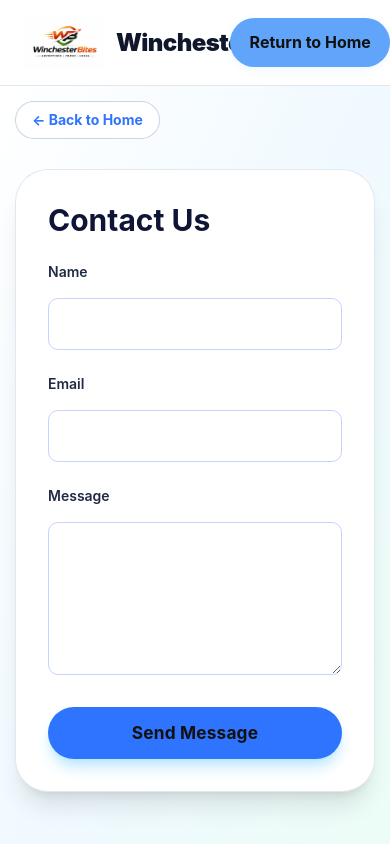
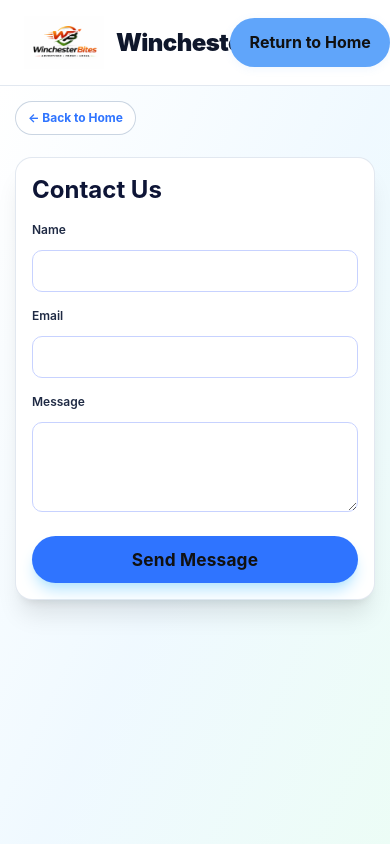
Before and after one commit to goatman500/winchesterbites-new, a Next.js app: page /contact in a window 390 px wide. Shown: the top 844 px of the page. Built offline with nearby package versions, Linux system fonts and the light colour scheme; no server answers.

Commit message:
Fix screen size

```diff
--- a/app/contact/page.tsx
+++ b/app/contact/page.tsx
@@ -25,26 +25,26 @@ export default function ContactPage() {
   }
 
   return (
-    <main className="min-h-screen bg-gradient-to-br from-white via-sky-50 to-emerald-50 px-6 py-12 text-slate-900">
-      <div className="mx-auto max-w-2xl">
-        <div className="mb-8">
+    <main className="min-h-screen bg-gradient-to-br from-white via-sky-50 to-emerald-50 px-2 py-6 sm:px-6 sm:py-12 text-slate-900">
+      <div className="mx-auto w-full max-w-lg sm:max-w-2xl">
+        <div className="mb-6 sm:mb-8">
           <Link
             href="/"
-            className="inline-flex items-center rounded-full bg-white px-4 py-2 text-sm font-semibold text-slate-700 ring-1 ring-slate-300 hover:bg-slate-50"
+            className="inline-flex items-center rounded-full bg-white px-3 py-2 sm:px-4 sm:py-2 text-xs sm:text-sm font-semibold text-slate-700 ring-1 ring-slate-300 hover:bg-slate-50"
           >
             ← Back to Home
           </Link>
         </div>
-        <div className="rounded-[2rem] bg-white p-8 shadow-xl ring-1 ring-slate-200 sm:p-10">
-          <h1 className="text-3xl font-black text-slate-900 mb-6">Contact Us</h1>
+        <div className="rounded-2xl sm:rounded-[2rem] bg-white p-4 sm:p-8 shadow-xl ring-1 ring-slate-200">
+          <h1 className="text-2xl sm:text-3xl font-black text-slate-900 mb-4 sm:mb-6">Contact Us</h1>
           {submitted ? (
-            <div className="mb-6 rounded-2xl border border-emerald-200 bg-emerald-50 px-4 py-4 text-sm font-medium text-emerald-700">
+            <div className="mb-6 rounded-2xl border border-emerald-200 bg-emerald-50 px-3 py-3 sm:px-4 sm:py-4 text-xs sm:text-sm font-medium text-emerald-700">
               Thank you for your message! We'll get back to you soon.
             </div>
           ) : (
-            <form onSubmit={handleSubmit} className="space-y-6">
+            <form onSubmit={handleSubmit} className="space-y-4 sm:space-y-6">
               <div>
-                <label htmlFor="name" className="block text-sm font-semibold text-slate-700 mb-2">Name</label>
+                <label htmlFor="name" className="block text-xs sm:text-sm font-semibold text-slate-700 mb-1 sm:mb-2">Name</label>
                 <input
                   id="name"
                   name="name"
@@ -52,11 +52,11 @@ export default function ContactPage() {
                   required
                   value={form.name}
                   onChange={handleChange}
-                  className="w-full rounded-2xl border border-slate-300 px-4 py-3 outline-none focus:border-sky-500 focus:ring-2 focus:ring-sky-200"
+                  className="w-full rounded-2xl border border-slate-300 px-3 py-2 sm:px-4 sm:py-3 outline-none focus:border-sky-500 focus:ring-2 focus:ring-sky-200 text-xs sm:text-base"
                 />
               </div>
               <div>
-                <label htmlFor="email" className="block text-sm font-semibold text-slate-700 mb-2">Email</label>
+                <label htmlFor="email" className="block text-xs sm:text-sm font-semibold text-slate-700 mb-1 sm:mb-2">Email</label>
                 <input
                   id="email"
                   name="email"
@@ -64,27 +64,27 @@ export default function ContactPage() {
                   required
                   value={form.email}
                   onChange={handleChange}
-                  className="w-full rounded-2xl border border-slate-300 px-4 py-3 outline-none focus:border-sky-500 focus:ring-2 focus:ring-sky-200"
+                  className="w-full rounded-2xl border border-slate-300 px-3 py-2 sm:px-4 sm:py-3 outline-none focus:border-sky-500 focus:ring-2 focus:ring-sky-200 text-xs sm:text-base"
                 />
               </div>
               <div>
-                <label htmlFor="message" className="block text-sm font-semibold text-slate-700 mb-2">Message</label>
+                <label htmlFor="message" className="block text-xs sm:text-sm font-semibold text-slate-700 mb-1 sm:mb-2">Message</label>
                 <textarea
                   id="message"
                   name="message"
                   required
                   value={form.message}
                   onChange={handleChange}
-                  rows={5}
-                  className="w-full rounded-2xl border border-slate-300 px-4 py-3 outline-none focus:border-sky-500 focus:ring-2 focus:ring-sky-200"
+                  rows={4}
+                  className="w-full rounded-2xl border border-slate-300 px-3 py-2 sm:px-4 sm:py-3 outline-none focus:border-sky-500 focus:ring-2 focus:ring-sky-200 text-xs sm:text-base"
                 />
               </div>
               {error && (
-                <div className="text-red-600 text-sm font-medium">{error}</div>
+                <div className="text-red-600 text-xs sm:text-sm font-medium">{error}</div>
               )}
               <button
                 type="submit"
-                className="w-full rounded-full bg-sky-600 px-8 py-4 font-semibold text-white shadow-lg shadow-sky-200 hover:-translate-y-1 hover:bg-sky-700"
+                className="w-full rounded-full bg-sky-600 px-6 py-3 sm:px-8 sm:py-4 font-semibold text-white shadow-lg shadow-sky-200 hover:-translate-y-1 hover:bg-sky-700 text-xs sm:text-base"
               >
                 Send Message
               </button>
```
